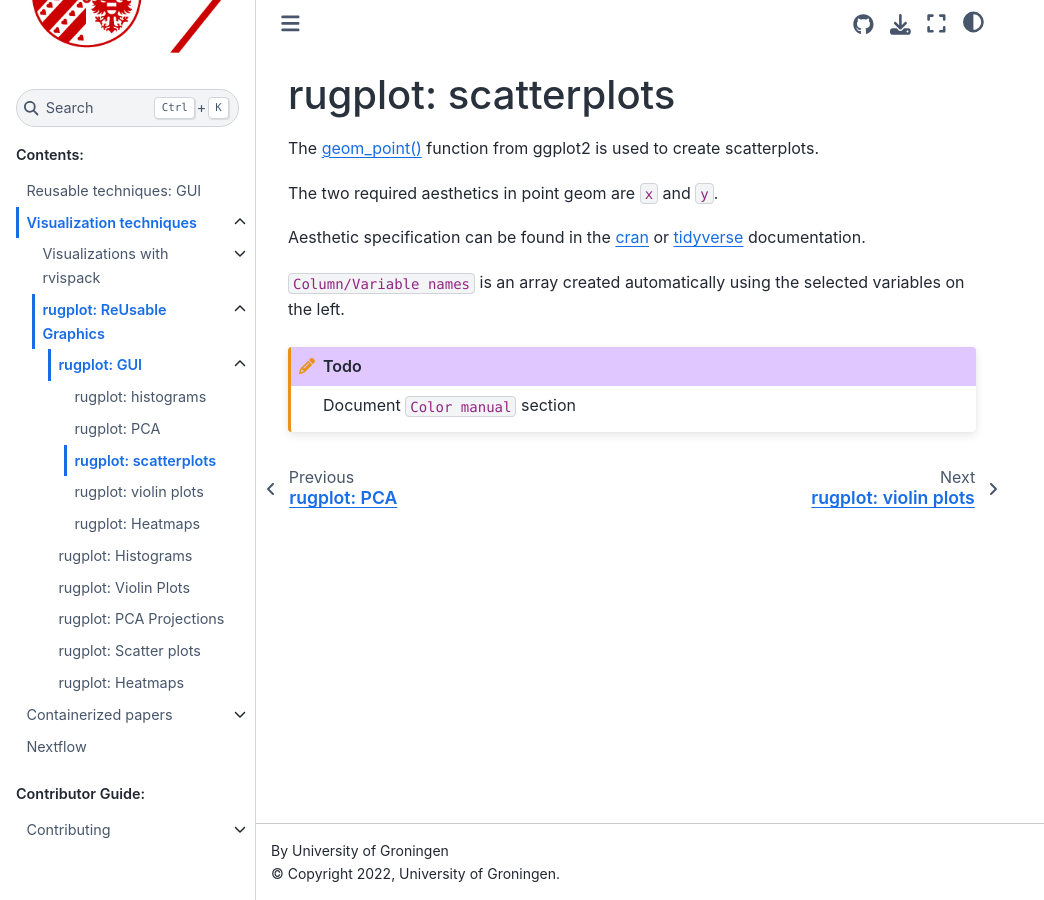
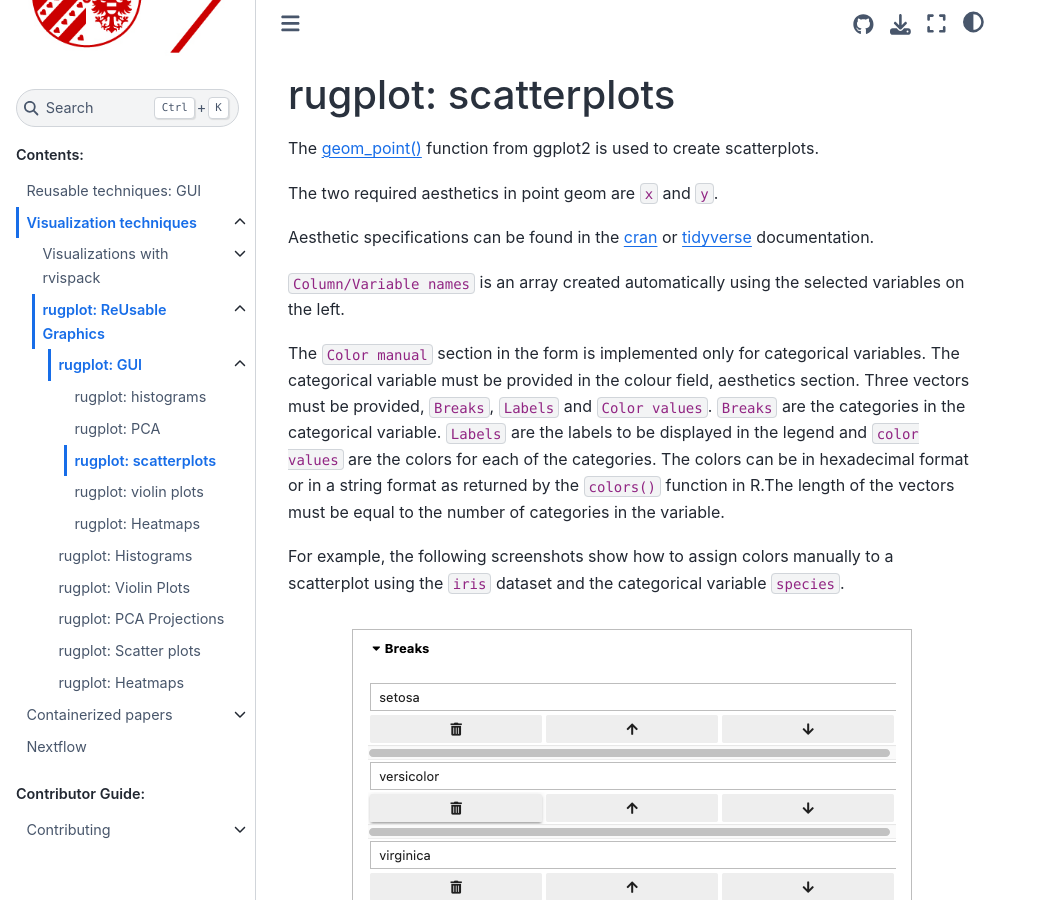
Before and after one commit to rijksuniversiteit-groningen/docker-cds, a Sphinx documentation site: the page built from docs/source/visualization/rugplot/gui/scatter.rst, in a window 1280 px wide and 900 px high. Shown: the whole window, without its empty margins (0-1044 px from the left). Built offline with Sphinx 7.4.7 and the Sphinx Book theme 1.1.4, drawn with Linux system fonts in a browser that asks for light colours.

Commit message:
scatter GUI documentation

```diff
--- a/docs/source/visualization/rugplot/gui/scatter.rst
+++ b/docs/source/visualization/rugplot/gui/scatter.rst
@@ -7,7 +7,7 @@ from ggplot2 is used to create scatterplots.
 
 The two required aesthetics in point geom are ``x`` and ``y``.
 
-Aesthetic specification can be found in the `cran
+Aesthetic specifications can be found in the `cran
 <https://cran.r-project.org/web/packages/ggplot2/vignettes/ggplot2-specs.html>`_
 or `tidyverse
 <https://ggplot2.tidyverse.org/articles/ggplot2-specs.html>`_
@@ -16,6 +16,26 @@ documentation.
 ``Column/Variable names`` is an array created automatically using the
 selected variables on the left.
 
-.. TODO::
+The ``Color manual`` section in the form is implemented only for
+categorical variables. The categorical variable must be provided in
+the colour field, aesthetics section. Three vectors must be provided,
+``Breaks``, ``Labels`` and ``Color values``. ``Breaks`` are the
+categories in the categorical variable. ``Labels`` are the labels to
+be displayed in the legend and ``color values`` are the colors for
+each of the categories. The colors can be in hexadecimal format or in
+a string format as returned by the ``colors()`` function in R.The
+length of the vectors must be equal to the number of categories in the
+variable.
 
-   Document ``Color manual`` section
+For example, the following screenshots show how to assign colors
+manually to a scatterplot using the ``iris`` dataset and the
+categorical variable ``species``.
+
+.. figure:: ../../../_static/images/docs/Breaks.png
+	    :alt: Categorical breaks
+
+.. figure:: ../../../_static/images/docs/Labels.png
+            :alt: Labels
+
+.. figure:: ../../../_static/images/docs/color_values.png
+            :alt: Color values
```
Also changed, not shown: docs/source/_static/images/docs/Breaks.png (added), docs/source/_static/images/docs/Labels.png (added), docs/source/_static/images/docs/color_values.png (added).
